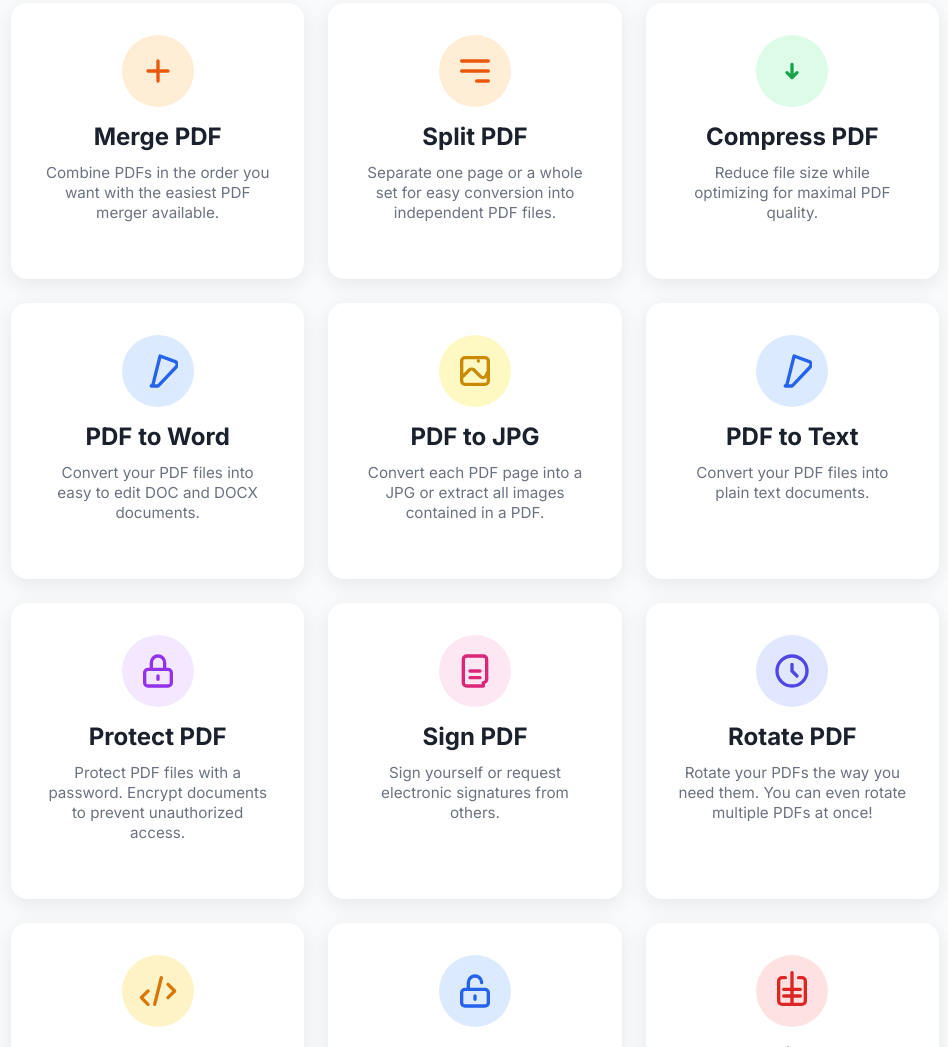
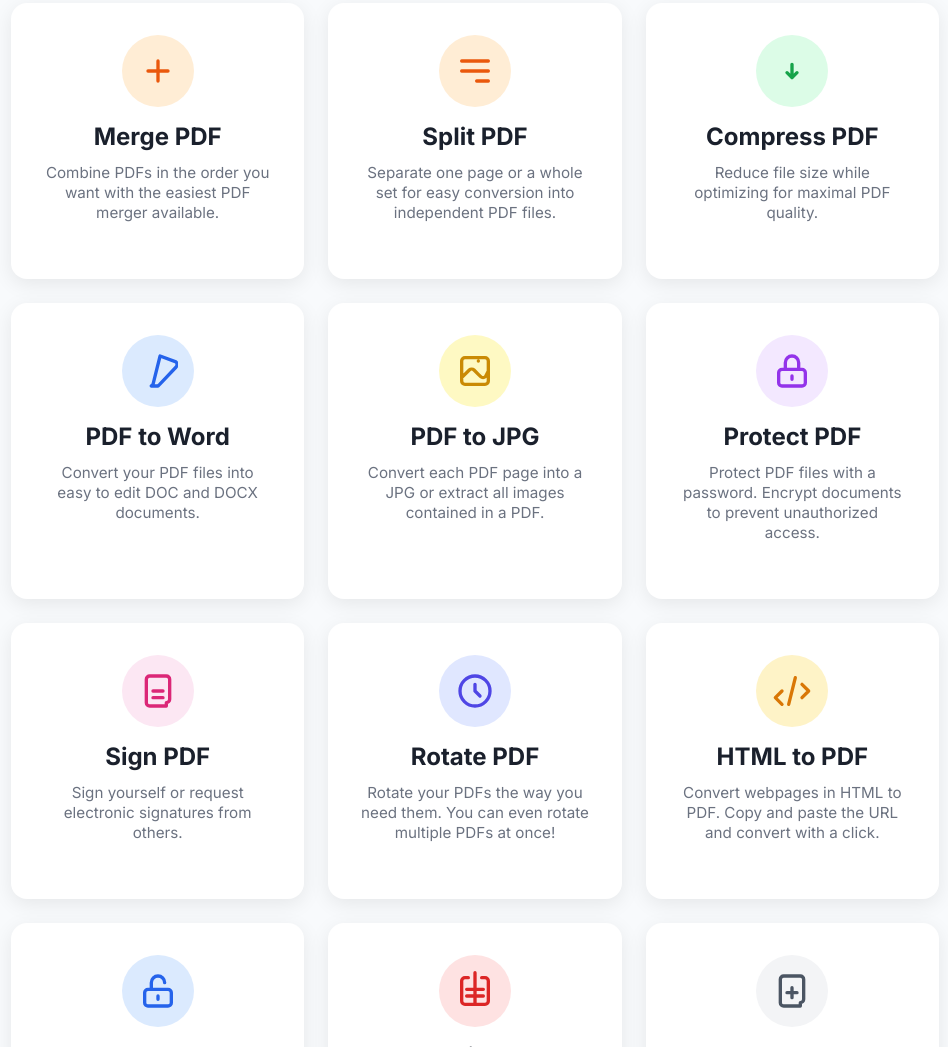
Before and after one commit to dudoas/MyPDF, a plain HTML site: page index.html in a window 1280 px wide. Shown: the part 497-1544 px from the top of the page, without its empty margins (165-1113 px from the left). Drawn offline with nearby package versions, Linux system fonts and the light colour scheme.

Commit message:
Update index.html

```diff
--- a/index.html
+++ b/index.html
@@ -138,8 +138,7 @@
             <a href="mergepdf.html" class="text-gray-700 hover:text-red-600 font-medium transition-colors duration-300">Merge PDF</a>
             <a href="splitpdf.html" class="text-gray-700 hover:text-red-600 font-medium transition-colors duration-300">Split PDF</a>
             <a href="compresspdf.html" class="text-gray-700 hover:text-red-600 font-medium transition-colors duration-300">Compress PDF</a>
-            <!-- PDF to Text link added here -->
-            <a href="pdf-to-text.html" class="text-gray-700 hover:text-red-600 font-medium transition-colors duration-300">PDF to Text</a>
+            <!-- PDF to Text link removed -->
         </nav>
 
         <!-- User Actions (Desktop) -->
@@ -226,16 +225,7 @@
                 <p class="text-gray-600 text-sm">Convert each PDF page into a JPG or extract all images contained in a PDF.</p>
             </div>
 
-            <!-- Tool Item: PDF to Text - LINKED HERE -->
-            <a href="pdf-to-text.html" class="tool-card">
-                <div class="bg-blue-100 p-4 rounded-full mb-4">
-                    <svg class="w-10 h-10 text-blue-600" fill="none" stroke="currentColor" viewBox="0 0 24 24" xmlns="http://www.w3.org/2000/svg">
-                        <path stroke-linecap="round" stroke-linejoin="round" stroke-width="2" d="M9.75 17L9 20l-1 1h4l1-1 9.75-10.25a2.25 2.25 0 000-3.25L13.25 3z"></path>
-                    </svg>
-                </div>
-                <h3 class="text-xl font-semibold text-gray-800 mb-2">PDF to Text</h3>
-                <p class="text-gray-600 text-sm">Convert your PDF files into plain text documents.</p>
-            </a>
+            <!-- Tool Item: PDF to Text - REMOVED from here -->
 
             <!-- Tool Item: Protect PDF (Placeholder - no linked page) -->
             <div class="tool-card">
```
